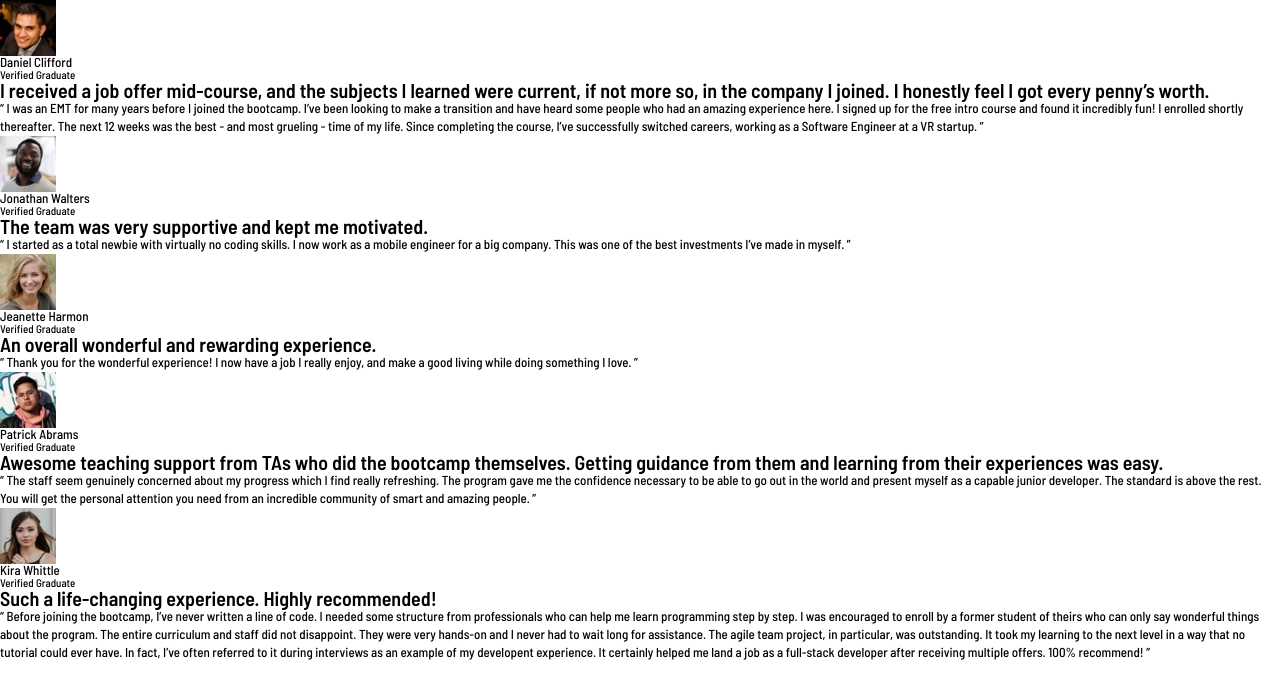
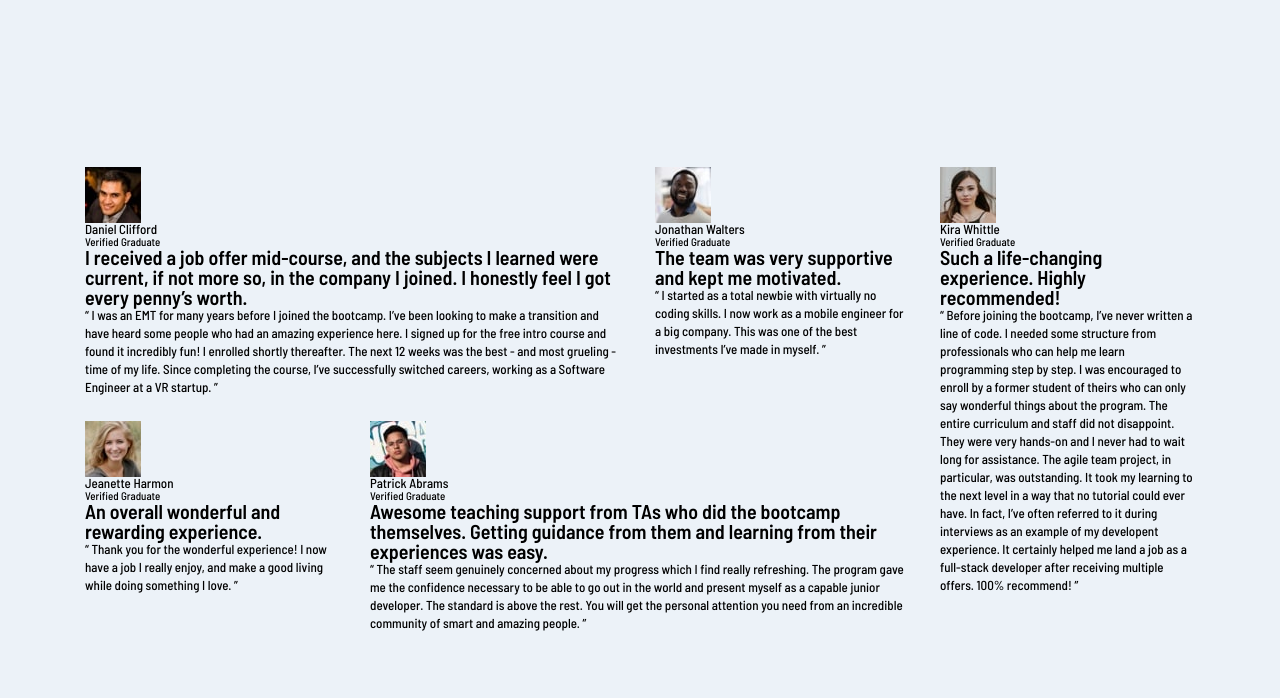
Before and after one commit to Arsalan2078/testimonials-grid-section, a React (Vite) app: page / in a window 1280 px wide. Shown: the top 698 px of the page. Built offline with nearby package versions, Linux system fonts and the light colour scheme.

Commit message:
grid layout complete

```diff
--- /dev/null
+++ b/src/App.module.css
@@ -0,0 +1,8 @@
+.app {
+  align-content: center;
+
+  min-height: 100dvh;
+  padding: clamp(4.4375rem, -1.375rem + 24.2188vw, 10.25rem) 1.5rem;
+
+  background-color: var(--c-light-grayish-blue);
+}
--- a/src/App.tsx
+++ b/src/App.tsx
@@ -1,8 +1,9 @@
+import styles from "./App.module.css";
 import TestimonialsGrid from "./components/TestimonialsGrid";
 
 export default function App() {
   return (
-    <main data-text-preset="main">
+    <main className={styles.app} data-text-preset="main">
       <TestimonialsGrid />
     </main>
   );
--- a/src/components/TestimonialsGrid/index.module.css
+++ b/src/components/TestimonialsGrid/index.module.css
@@ -1,2 +1,63 @@
 .grid {
+  margin: 0 auto;
+  width: min(100%, calc(1110 / 16 * 1rem));
+
+  display: grid;
+  gap: 1.5rem 1.875rem;
+  grid-template-areas:
+    "c-1"
+    "c-2"
+    "c-3"
+    "c-4"
+    "c-5";
+
+  & > *:nth-child(1) {
+    grid-area: c-1;
+  }
+
+  & > *:nth-child(2) {
+    grid-area: c-2;
+  }
+
+  & > *:nth-child(3) {
+    grid-area: c-3;
+  }
+
+  & > *:nth-child(4) {
+    grid-area: c-4;
+  }
+
+  & > *:nth-child(5) {
+    grid-area: c-5;
+  }
 }
+
+@media screen and (min-width: calc(588 / 16 * 1rem)) {
+  .grid {
+    grid-template-columns: repeat(2, 1fr);
+    grid-template-areas:
+      "c-1 c-1"
+      "c-2 c-3"
+      "c-4 c-4"
+      "c-5 c-5";
+  }
+}
+
+@media screen and (min-width: calc(873 / 16 * 1rem)) {
+  .grid {
+    grid-template-columns: repeat(3, 1fr);
+    grid-template-areas:
+      "c-1 c-1 c-2"
+      "c-3 c-4 c-4"
+      "c-5 c-5 c-5";
+  }
+}
+
+@media screen and (min-width: calc(1160 / 16 * 1rem)) {
+  .grid {
+    grid-template-columns: repeat(4, 1fr);
+    grid-template-areas:
+      "c-1 c-1 c-2 c-5"
+      "c-3 c-4 c-4 c-5";
+  }
+}
```
Also changed, not shown: src/App.css (added).
